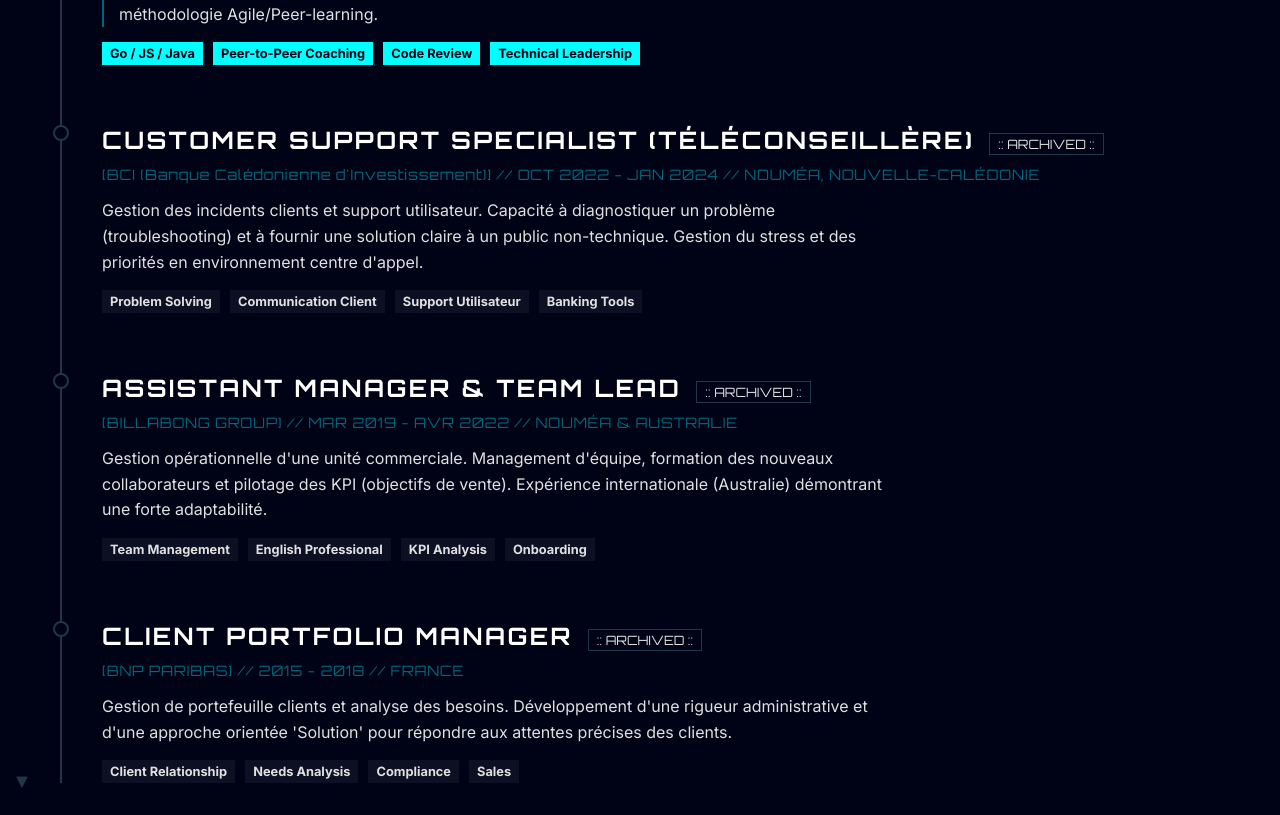
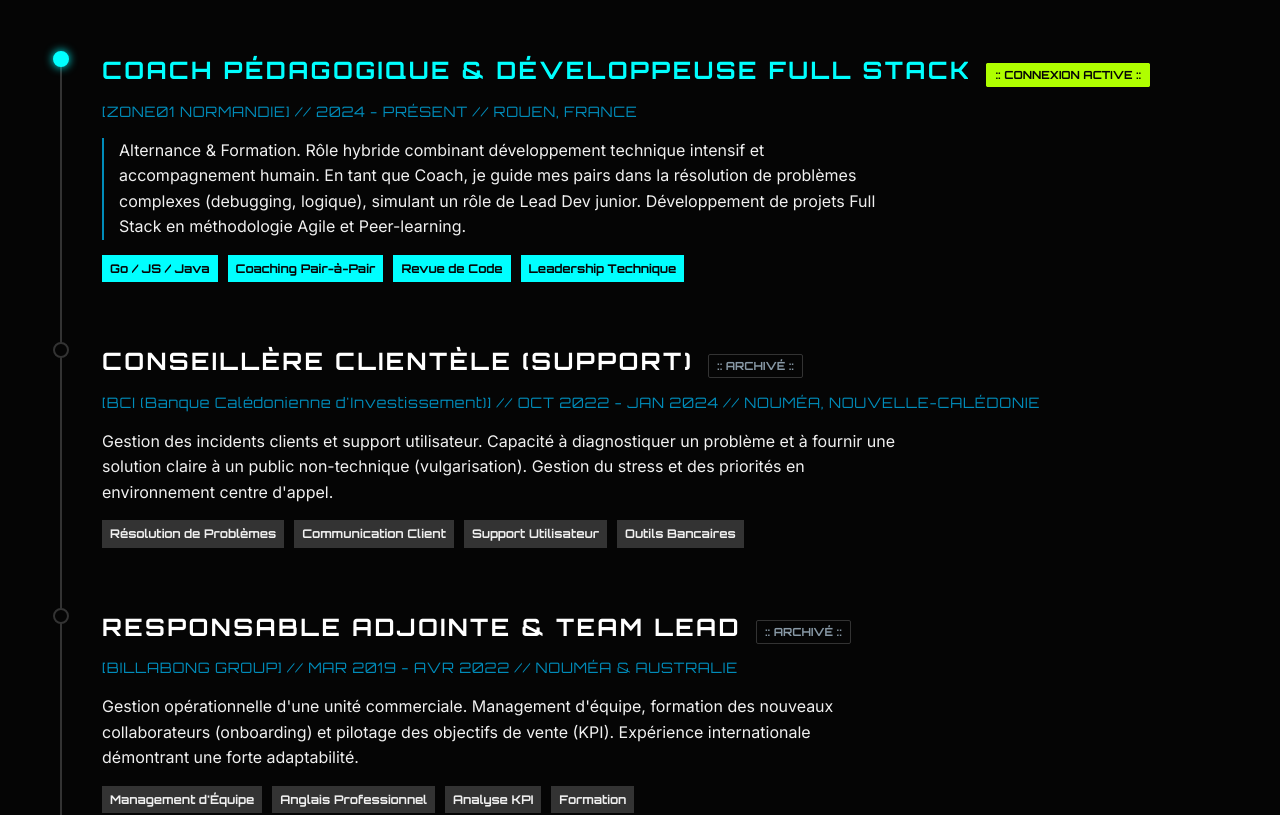
Before and after one commit to Ailura4020/portfolio-gits, a React (Vite) app: page / in a window 1280 px wide. Shown: the part 2083-2898 px from the top of the page. Built offline with nearby package versions, Linux system fonts and the light colour scheme.

Commit message:
feat: finalize experience section with French content and high contrast palette

```diff
--- a/src/index.css
+++ b/src/index.css
@@ -1,15 +1,25 @@
 @import url('https://fonts.googleapis.com/css2?family=Orbitron:wght@400;700&family=Inter:wght@300;400;700&display=swap');
 
-/* --- Variables CSS (Palette GitS Cinématique) --- */
+/* --- Variables CSS (Palette GitS Haute Lisibilité) --- */
 :root {
-  --color-bg-primary: #000216;
-  --color-bg-secondary: #001228;
-  --color-text-primary: #e0e0e0;
+  /* FOND : On part sur un noir quasi pur pour le contraste max (comme ta référence) */
+  --color-bg-primary: #050505;
+  --color-bg-secondary: #0e1216; /* Légèrement plus clair pour les cartes */
+
+  /* TEXTE : Blanc cassé très clair pour la lecture */
+  --color-text-primary: #f0f0f0;
   --color-text-title: #ffffff;
-  --color-accent-neon: #00ffff;
-  --color-accent-teal: #006679;
-  --color-accent-secondary: #afff00;
-  --color-interface-dark: #1f3747;
+
+  /* ACCENTS : On garde le Néon mais on s'assure qu'il pete */
+  --color-accent-neon: #00ffff;      /* Cyan Cyanure */
+  --color-accent-teal: #008cba;      /* Teal un peu plus clair pour être lisible sur le noir */
+  --color-accent-secondary: #afff00; /* Vert Acide */
+
+  /* INTERFACE */
+  --color-interface-dark: #333333;   /* Gris neutre pour les lignes discrètes */
+  --color-interface-light: #8899a6;  /* Gris moyen pour les textes secondaires */
+
+  /* Polices */
   --font-title: 'Orbitron', sans-serif;
   --font-body: 'Inter', sans-serif;
 }
@@ -20,6 +30,7 @@ body {
   font-family: var(--font-body);
   background-color: var(--color-bg-primary);
   color: var(--color-text-primary);
+  line-height: 1.6; /* Améliore la lisibilité du texte */
   min-height: 100vh;
 }
 
@@ -37,3 +48,9 @@ a {
 }
 
 a:hover { color: var(--color-accent-secondary); }
+
+/* Scrollbar stylisée (Bonus pour Chrome/Safari) */
+::-webkit-scrollbar { width: 8px; }
+::-webkit-scrollbar-track { background: var(--color-bg-primary); }
+::-webkit-scrollbar-thumb { background: var(--color-interface-dark); border-radius: 4px; }
+::-webkit-scrollbar-thumb:hover { background: var(--color-accent-teal); }
--- a/src/pages/Experience.tsx
+++ b/src/pages/Experience.tsx
@@ -1,8 +1,5 @@
-// src/pages/Experience.tsx
-
 import React from 'react';
 
-// Définition simple du type pour une expérience
 interface Experience {
   id: number;
   role: string;
@@ -11,48 +8,48 @@ interface Experience {
   location: string;
   description: string;
   skills: string[];
-  type: 'active' | 'archived'; // Pour le style (Active = Zone01)
+  type: 'active' | 'archived';
 }
 
 const EXPERIENCE_DATA: Experience[] = [
   {
     id: 1,
-    role: "Pedagogical Coach & Full Stack Developer",
+    role: "Coach Pédagogique & Développeuse Full Stack",
     company: "ZONE01 NORMANDIE",
-    date: "2024 - PRESENT",
+    date: "2024 - PRÉSENT",
     location: "Rouen, France",
-    description: "Alternance & Formation. Rôle hybride combinant développement technique intensif et accompagnement humain. En tant que Coach Pédagogique, je guide mes pairs dans la résolution de problèmes complexes, simulant un rôle de Lead Dev junior. Développement de projets Full Stack en méthodologie Agile/Peer-learning.",
-    skills: ['Go / JS / Java', 'Peer-to-Peer Coaching', 'Code Review', 'Technical Leadership'],
+    description: "Alternance & Formation. Rôle hybride combinant développement technique intensif et accompagnement humain. En tant que Coach, je guide mes pairs dans la résolution de problèmes complexes (debugging, logique), simulant un rôle de Lead Dev junior. Développement de projets Full Stack en méthodologie Agile et Peer-learning.",
+    skills: ['Go / JS / Java', 'Coaching Pair-à-Pair', 'Revue de Code', 'Leadership Technique'],
     type: 'active'
   },
   {
     id: 2,
-    role: "Customer Support Specialist (Téléconseillère)",
+    role: "Conseillère Clientèle (Support)",
     company: "BCI (Banque Calédonienne d'Investissement)",
     date: "OCT 2022 - JAN 2024",
     location: "Nouméa, Nouvelle-Calédonie",
-    description: "Gestion des incidents clients et support utilisateur. Capacité à diagnostiquer un problème (troubleshooting) et à fournir une solution claire à un public non-technique. Gestion du stress et des priorités en environnement centre d'appel.",
-    skills: ['Problem Solving', 'Communication Client', 'Support Utilisateur', 'Banking Tools'],
+    description: "Gestion des incidents clients et support utilisateur. Capacité à diagnostiquer un problème et à fournir une solution claire à un public non-technique (vulgarisation). Gestion du stress et des priorités en environnement centre d'appel.",
+    skills: ['Résolution de Problèmes', 'Communication Client', 'Support Utilisateur', 'Outils Bancaires'],
     type: 'archived'
   },
   {
     id: 3,
-    role: "Assistant Manager & Team Lead",
+    role: "Responsable Adjointe & Team Lead",
     company: "BILLABONG GROUP",
     date: "MAR 2019 - AVR 2022",
     location: "Nouméa & Australie",
-    description: "Gestion opérationnelle d'une unité commerciale. Management d'équipe, formation des nouveaux collaborateurs et pilotage des KPI (objectifs de vente). Expérience internationale (Australie) démontrant une forte adaptabilité.",
-    skills: ['Team Management', 'English Professional', 'KPI Analysis', 'Onboarding'],
+    description: "Gestion opérationnelle d'une unité commerciale. Management d'équipe, formation des nouveaux collaborateurs (onboarding) et pilotage des objectifs de vente (KPI). Expérience internationale démontrant une forte adaptabilité.",
+    skills: ['Management d\'Équipe', 'Anglais Professionnel', 'Analyse KPI', 'Formation'],
     type: 'archived'
   },
   {
     id: 4,
-    role: "Client Portfolio Manager",
+    role: "Conseillère Clientèle",
     company: "BNP PARIBAS",
     date: "2015 - 2018",
     location: "France",
     description: "Gestion de portefeuille clients et analyse des besoins. Développement d'une rigueur administrative et d'une approche orientée 'Solution' pour répondre aux attentes précises des clients.",
-    skills: ['Client Relationship', 'Needs Analysis', 'Compliance', 'Sales'],
+    skills: ['Relation Client', 'Analyse de Besoin', 'Conformité', 'Vente'],
     type: 'archived'
   }
 ];
@@ -61,12 +58,10 @@ const ExperiencePage: React.FC = () => {
   return (
     <section id="experience" style={{ minHeight: '100vh', paddingTop: '100px', paddingBottom: '100px' }}>
 
-      {/* Titre de la section */}
       <h2 style={{ fontSize: '3em', color: 'var(--color-text-title)', marginBottom: '50px' }}>
-        [ INTERACTION LOG / EXPERIENCE ]
+        [ JOURNAL D'INTERACTIONS / EXPÉRIENCE ]
       </h2>
 
-      {/* Conteneur de la Timeline */}
       <div style={{
         borderLeft: '2px solid var(--color-interface-dark)',
         marginLeft: '20px',
@@ -77,20 +72,18 @@ const ExperiencePage: React.FC = () => {
         {EXPERIENCE_DATA.map((exp) => (
           <div key={exp.id} style={{ marginBottom: '60px', position: 'relative' }}>
 
-            {/* Le point sur la Timeline */}
+            {/* Point Timeline */}
             <div style={{
               position: 'absolute',
-              left: '-49px', // Ajustement pour centrer sur la ligne
-              top: '0',
-              width: '16px',
-              height: '16px',
+              left: '-49px', top: '0',
+              width: '16px', height: '16px',
               borderRadius: '50%',
               backgroundColor: exp.type === 'active' ? 'var(--color-accent-neon)' : 'var(--color-bg-primary)',
               border: `2px solid ${exp.type === 'active' ? 'var(--color-accent-neon)' : 'var(--color-interface-dark)'}`,
               boxShadow: exp.type === 'active' ? '0 0 10px var(--color-accent-neon)' : 'none'
             }}></div>
 
-            {/* En-tête de l'expérience */}
+            {/* Titre et Badge */}
             <div style={{ marginBottom: '10px' }}>
               <h3 style={{
                 color: exp.type === 'active' ? 'var(--color-accent-neon)' : 'var(--color-text-title)',
@@ -101,17 +94,20 @@ const ExperiencePage: React.FC = () => {
                 {exp.role}
               </h3>
               <span style={{
-                color: exp.type === 'active' ? 'var(--color-accent-secondary)' : 'var(--color-interface-light)',
+                color: exp.type === 'active' ? 'var(--color-bg-primary)' : 'var(--color-interface-light)',
+                backgroundColor: exp.type === 'active' ? 'var(--color-accent-secondary)' : 'transparent',
                 fontFamily: 'var(--font-title)',
-                fontSize: '0.8em',
+                fontWeight: 'bold',
+                fontSize: '0.7em',
                 border: `1px solid ${exp.type === 'active' ? 'var(--color-accent-secondary)' : 'var(--color-interface-dark)'}`,
-                padding: '2px 8px'
+                padding: '4px 8px',
+                borderRadius: '2px'
               }}>
-                {exp.type === 'active' ? ':: ACTIVE CONNECTION ::' : ':: ARCHIVED ::'}
+                {exp.type === 'active' ? ':: CONNEXION ACTIVE ::' : ':: ARCHIVÉ ::'}
               </span>
             </div>
 
-            {/* Détails : Entreprise & Date */}
+            {/* Détails */}
             <div style={{
               color: 'var(--color-accent-teal)',
               fontFamily: 'var(--font-title)',
@@ -125,7 +121,6 @@ const ExperiencePage: React.FC = () => {
             {/* Description */}
             <p style={{
               color: 'var(--color-text-primary)',
-              lineHeight: '1.6',
               marginBottom: '15px',
               maxWidth: '800px',
               borderLeft: exp.type === 'active' ? '2px solid var(--color-accent-teal)' : 'none',
@@ -134,15 +129,16 @@ const ExperiencePage: React.FC = () => {
               {exp.description}
             </p>
 
-            {/* Compétences (Tags) */}
+            {/* Tags Compétences */}
             <div style={{ display: 'flex', flexWrap: 'wrap', gap: '10px' }}>
               {exp.skills.map(skill => (
                 <span key={skill} style={{
-                  fontSize: '0.8em',
-                  color: exp.type === 'active' ? 'var(--color-bg-primary)' : 'var(--color-interface-light)',
-                  backgroundColor: exp.type === 'active' ? 'var(--color-accent-neon)' : 'rgba(255, 255, 255, 0.05)',
+                  fontSize: '0.75em',
+                  color: exp.type === 'active' ? 'var(--color-bg-primary)' : 'var(--color-text-primary)',
+                  backgroundColor: exp.type === 'active' ? 'var(--color-accent-neon)' : 'var(--color-interface-dark)',
                   padding: '4px 8px',
-                  fontWeight: 'bold'
+                  fontWeight: 'bold',
+                  fontFamily: 'var(--font-title)'
                 }}>
                   {skill}
                 </span>
@@ -152,7 +148,6 @@ const ExperiencePage: React.FC = () => {
           </div>
         ))}
 
-        {/* Fin de la ligne */}
         <div style={{
            position: 'absolute', left: '-50px', bottom: '-10px',
            color: 'var(--color-interface-dark)', fontSize: '20px'
@@ -161,7 +156,7 @@ const ExperiencePage: React.FC = () => {
       </div>
 
       <p style={{ marginTop: '50px', color: 'var(--color-interface-light)', textAlign: 'center' }}>
-        // END OF INTERACTION LOGS //
+        // FIN DU JOURNAL D'INTERACTIONS //
       </p>
     </section>
   );
```
